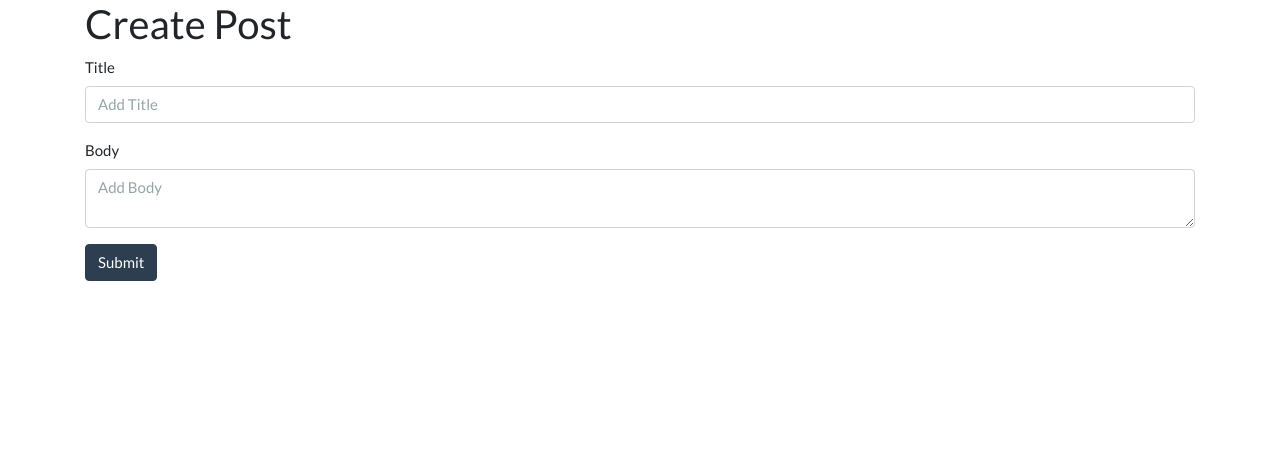
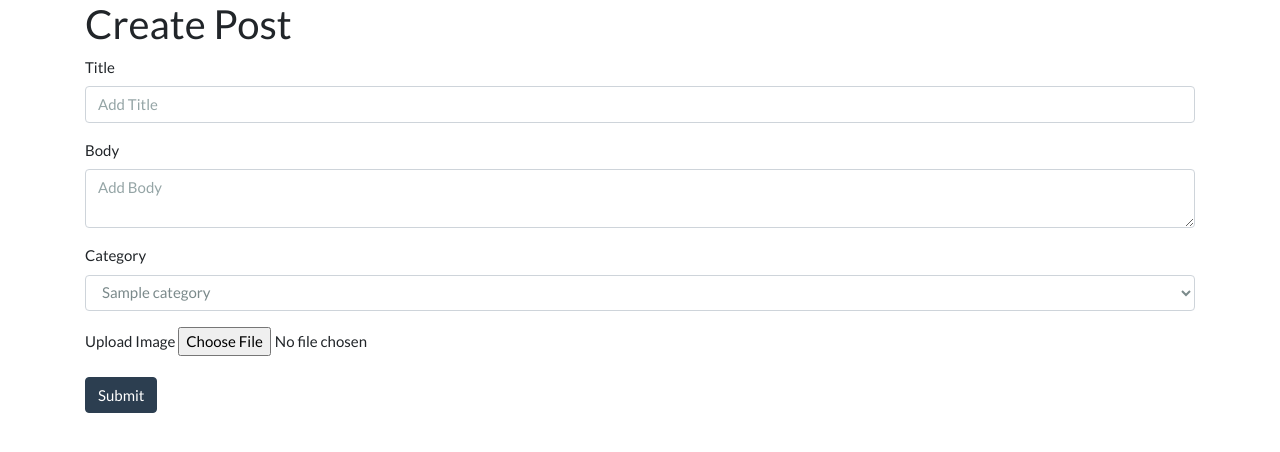
Before and after one commit to Velismo/ciblog, a CodeIgniter app: page /ciblog/posts/create in a window 1280 px wide. Shown: the part 71-523 px from the top of the page. Run offline with CodeIgniter, Linux system fonts and the light colour scheme; tables that the repository leaves empty or names only in its code hold one stand-in row (values such as "Sample post"); some libraries are stand-ins or nearby versions.

Commit message:
adding images to the posts

```diff
--- a/application/controllers/Posts.php
+++ b/application/controllers/Posts.php
@@ -37,7 +37,24 @@
                 $this->load->view('posts/create', $data);
                 $this->load->view('templates/footer');
             } else {
-                $this->post_model->create_post();
+                // Upload images
+                $config['upload_path'] = './assets/images/posts';
+                $config['allowed_types'] = '*';
+                $config['max_size'] = '2048';
+                $config['max_width'] = '2000';
+                $config['max_height'] = '2000';
+
+                $this->load->library('upload', $config);
+
+                if(!$this->upload->do_upload()){
+                    $errors = array('error' => $this->upload->display_errors());
+                    $post_image = 'noimage.jpg';
+                } else {
+                    $data = array('upload_data' => $this->upload->data());
+                    $post_image = $_FILES['userfile']['name'];
+                }
+
+                $this->post_model->create_post($post_image);
                 redirect('posts');
             }
         }
@@ -49,6 +66,8 @@
 
         public function edit($slug){
             $data['post'] = $this->post_model->get_posts($slug);
+
+            $data['categories'] = $this->post_model->get_categories();
 
             if(empty($data['post'])){
                 show_404();
--- a/application/models/Post_model.php
+++ b/application/models/Post_model.php
@@ -6,7 +6,8 @@
 
         public function get_posts($slug = FALSE){
             if($slug === FALSE){
-                $this->db->order_by('id', 'DESC');
+                $this->db->order_by('posts.id', 'DESC');
+                $this->db->join('categories', 'categories.id = posts.category_id');
                 $query = $this->db->get('posts');
                 return $query->result_array();
             }
@@ -16,13 +17,15 @@
             return $query->row_array();
         }
 
-        public function create_post(){
+        public function create_post($post_image){
             $slug = url_title($this->input->post('title'));
 
             $data = array(
                 'title' => $this->input->post('title'),
                 'slug' => $slug,
-                'body' => $this->input->post('body')
+                'body' => $this->input->post('body'),
+                'category_id' => $this->input->post('category_id'),
+                'post_image' => $post_image
             );
 
             return $this->db->insert('posts', $data);
@@ -40,7 +43,8 @@
             $data = array(
                 'title' => $this->input->post('title'),
                 'slug' => $slug,
-                'body' => $this->input->post('body')
+                'body' => $this->input->post('body'),
+                'category_id' => $this->input->post('category_id')
             );
 
             $this->db->where('id', $this->input->post('id'));
--- a/application/views/posts/create.php
+++ b/application/views/posts/create.php
@@ -2,7 +2,7 @@
 
 <?php echo validation_errors(); ?>
 
-<?php echo form_open('posts/create'); ?>
+<?php echo form_open_multipart('posts/create'); ?>
   <div class="form-group">
     <label>Title</label>
     <input type="text" class="form-control" name="title" placeholder="Add Title">
@@ -11,5 +11,17 @@
     <label>Body</label>
     <textarea id="editor" class="form-control" name="body" placeholder="Add Body"></textarea>
   </div>
+  <div class="form-group">
+    <label>Category</label>
+    <select name="category_id" class="form-control">
+      <?php foreach($categories as $category): ?>
+        <option value="<?php echo $category['id']; ?>"><?php echo $category['name']; ?></option>
+      <?php endforeach; ?>
+    </select>
+  </div>
+  <div class="form-group">
+    <label>Upload Image</label>
+    <input type="file" name="userfile" size="20">
+  </div>
   <button type="submit" class="btn btn-primary">Submit</button>
 </form>
--- a/application/views/posts/view.php
+++ b/application/views/posts/view.php
@@ -1,5 +1,6 @@
 <h2><?php echo $post['title']; ?></h2>
 <small class="post-date">Posted on: <?php echo $post['created_at']; ?></small><br>
+<img src="<?php echo site_url(); ?>assets/images/posts/<?php echo $post['post_image']; ?>">
 <div class="post-body">
     <?php echo $post['body']; ?>
 </div>
--- a/application/views/templates/header.php
+++ b/application/views/templates/header.php
@@ -2,7 +2,7 @@
     <head>
         <title>ciBlog</title>
         <link rel="stylesheet" href="https://bootswatch.com/4/flatly/bootstrap.min.css">
-        <link rel="stylesheet" href="<?php echo base_url(); ?>/assets/css/style.css">
+        <link rel="stylesheet" href="<?php echo base_url(); ?>assets/css/style.css">
         <script src="https://cdn.ckeditor.com/ckeditor5/23.1.0/classic/ckeditor.js"></script>
     </head>
     <body>
--- a/assets/css/style.css
+++ b/assets/css/style.css
@@ -4,3 +4,7 @@
     margin: 3px 0;
     display: block;
 }
+
+.post-thumb{
+    width:100%;
+}
```
Also changed, not shown: application/views/posts/edit.php (+8 -0 lines), application/views/posts/index.php (+10 -4 lines), application/controllers/Categories.php (added), assets/images/posts/hulk.png (added), assets/images/posts/noimage.jpg (added).
